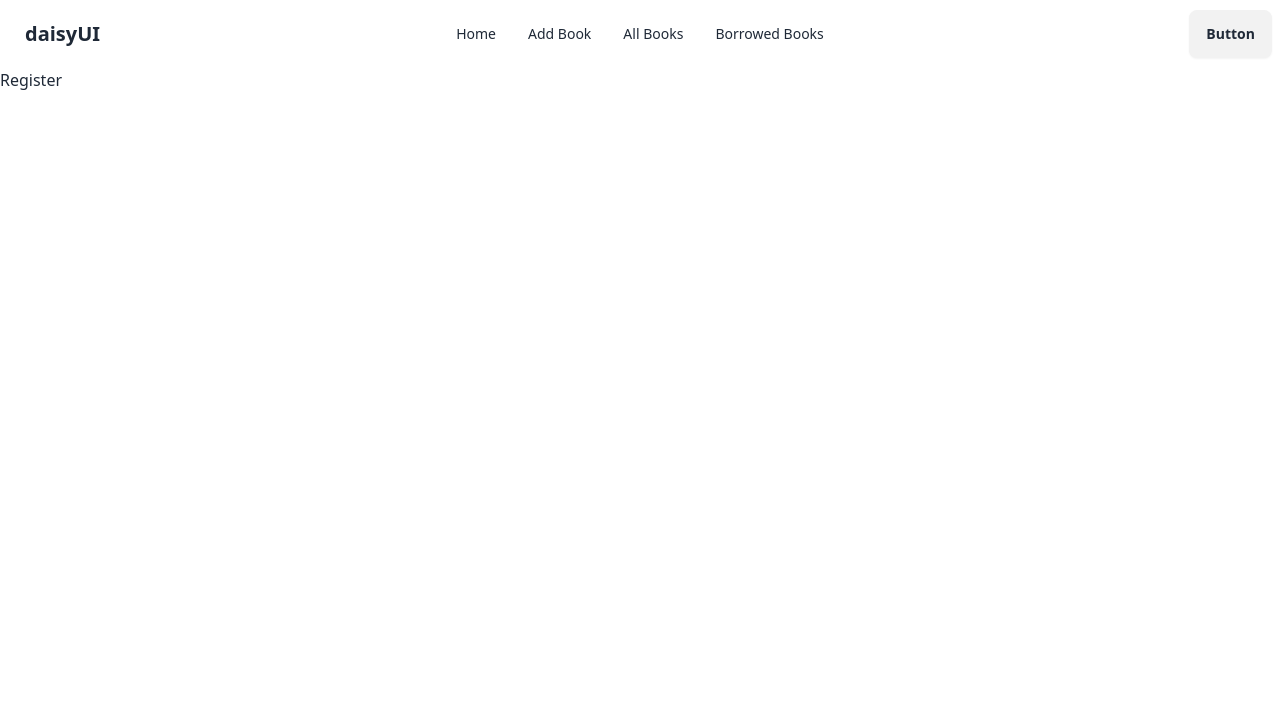
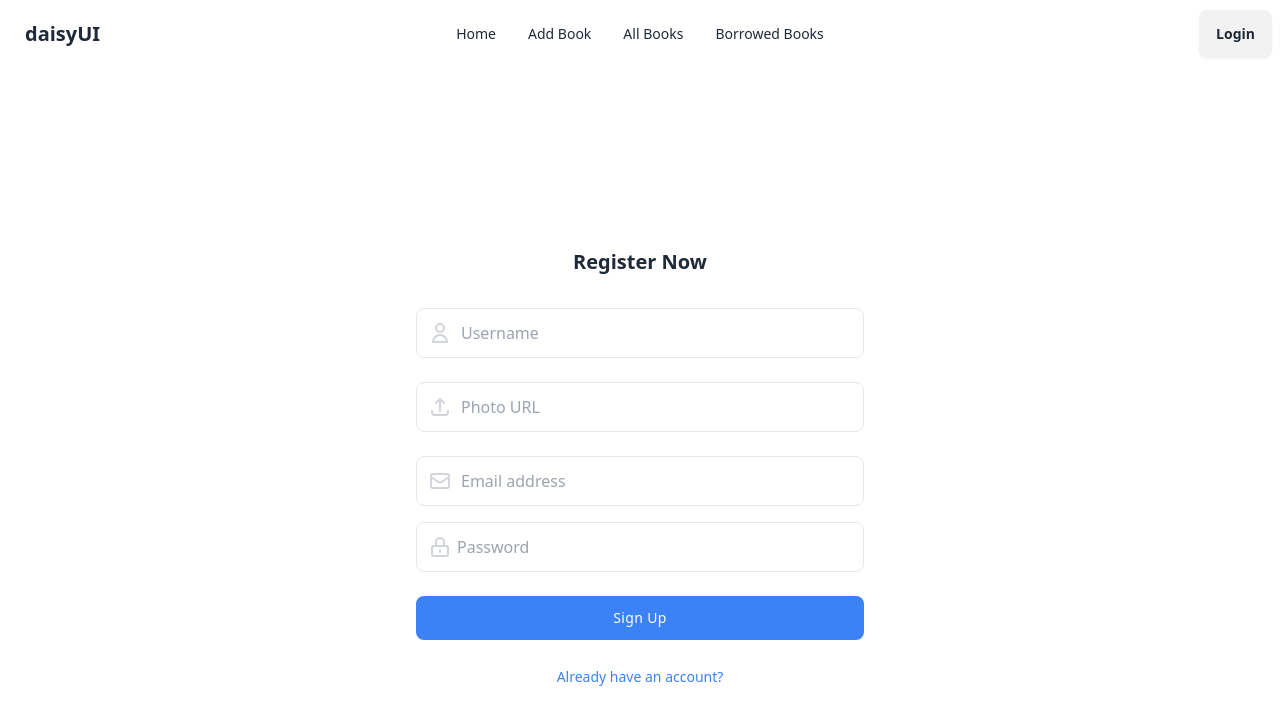
Before and after one commit to rjspyk5/wisdom-library-client, a React (Vite) app: page /register in a window 1280 px wide. Shown: the top 724 px of the page. Built offline with nearby package versions, Linux system fonts and the light colour scheme; no server answers.

Commit message:
create simple register form

```diff
--- a/src/Pages/Login.jsx
+++ b/src/Pages/Login.jsx
@@ -1,6 +1,5 @@
 import { Link, useLocation, useNavigate } from "react-router-dom";
 import { FcGoogle } from "react-icons/fc";
-import { FaGithub } from "react-icons/fa";
 import { useAuth } from "../Hooks/useAuth";
 import { useEffect } from "react";
 
@@ -8,7 +7,7 @@
   const { state } = useLocation();
   const navigate = useNavigate();
 
-  const { logIn, googleLogIn, githubLogin, user, loading } = useAuth();
+  const { logIn, googleLogIn, user, loading } = useAuth();
 
   useEffect(() => {
     if (user) {
@@ -36,13 +35,6 @@
       .catch((err) => console.log(err));
   };
 
-  const handleGithubLogin = () => {
-    githubLogin()
-      .then(() => {
-        navigate(state ? state : "/");
-      })
-      .catch((err) => console.log(err));
-  };
   if (user && loading) {
     return;
   }
@@ -100,9 +92,6 @@
               <button onClick={handleGoogleLogIn}>
                 <FcGoogle size={30} />{" "}
               </button>
-              <button onClick={handleGithubLogin}>
-                <FaGithub size={30} />
-              </button>
             </div>
           </div>
         </div>
--- a/src/Pages/Register.jsx
+++ b/src/Pages/Register.jsx
@@ -1,3 +1,129 @@
+import { Link } from "react-router-dom";
+
 export const Register = () => {
-  return <div>Register</div>;
+  return (
+    <div>
+      <section className="bg-white dark:bg-gray-900">
+        <div className="container flex items-center justify-center min-h-screen px-6 mx-auto">
+          <form className="w-full max-w-md">
+            <h1 className="text-xl font-bold text-center">Register Now</h1>
+            <div className="relative flex items-center mt-8">
+              <span className="absolute">
+                <svg
+                  xmlns="http://www.w3.org/2000/svg"
+                  className="w-6 h-6 mx-3 text-gray-300 dark:text-gray-500"
+                  fill="none"
+                  viewBox="0 0 24 24"
+                  stroke="currentColor"
+                  strokeWidth="2"
+                >
+                  <path
+                    strokeLinecap="round"
+                    strokeLinejoin="round"
+                    d="M16 7a4 4 0 11-8 0 4 4 0 018 0zM12 14a7 7 0 00-7 7h14a7 7 0 00-7-7z"
+                  />
+                </svg>
+              </span>
+
+              <input
+                type="text"
+                className="block w-full py-3 text-gray-700 bg-white border rounded-lg px-11 dark:bg-gray-900 dark:text-gray-300 dark:border-gray-600 focus:border-blue-400 dark:focus:border-blue-300 focus:ring-blue-300 focus:outline-none focus:ring focus:ring-opacity-40"
+                placeholder="Username"
+              />
+            </div>
+
+            <div className="relative flex items-center mt-6">
+              <span className="absolute">
+                <svg
+                  xmlns="http://www.w3.org/2000/svg"
+                  className="w-6 h-6 mx-3 text-gray-300 dark:text-gray-500"
+                  fill="none"
+                  viewBox="0 0 24 24"
+                  stroke="currentColor"
+                  strokeWidth="2"
+                >
+                  <path
+                    strokeLinecap="round"
+                    strokeLinejoin="round"
+                    d="M4 16v1a3 3 0 003 3h10a3 3 0 003-3v-1m-4-8l-4-4m0 0L8 8m4-4v12"
+                  />
+                </svg>
+              </span>
+
+              <input
+                type="text"
+                className="block w-full py-3 text-gray-700 bg-white border rounded-lg px-11 dark:bg-gray-900 dark:text-gray-300 dark:border-gray-600 focus:border-blue-400 dark:focus:border-blue-300 focus:ring-blue-300 focus:outline-none focus:ring focus:ring-opacity-40"
+                placeholder="Photo URL"
+              />
+            </div>
+
+            <div className="relative flex items-center mt-6">
+              <span className="absolute">
+                <svg
+                  xmlns="http://www.w3.org/2000/svg"
+                  className="w-6 h-6 mx-3 text-gray-300 dark:text-gray-500"
+                  fill="none"
+                  viewBox="0 0 24 24"
+                  stroke="currentColor"
+                  strokeWidth="2"
+                >
+                  <path
+                    strokeLinecap="round"
+                    strokeLinejoin="round"
+                    d="M3 8l7.89 5.26a2 2 0 002.22 0L21 8M5 19h14a2 2 0 002-2V7a2 2 0 00-2-2H5a2 2 0 00-2 2v10a2 2 0 002 2z"
+                  />
+                </svg>
+              </span>
+
+              <input
+                type="email"
+                className="block w-full py-3 text-gray-700 bg-white border rounded-lg px-11 dark:bg-gray-900 dark:text-gray-300 dark:border-gray-600 focus:border-blue-400 dark:focus:border-blue-300 focus:ring-blue-300 focus:outline-none focus:ring focus:ring-opacity-40"
+                placeholder="Email address"
+              />
+            </div>
+
+            <div className="relative flex items-center mt-4">
+              <span className="absolute">
+                <svg
+                  xmlns="http://www.w3.org/2000/svg"
+                  className="w-6 h-6 mx-3 text-gray-300 dark:text-gray-500"
+                  fill="none"
+                  viewBox="0 0 24 24"
+                  stroke="currentColor"
+                  strokeWidth="2"
+                >
+                  <path
+                    strokeLinecap="round"
+                    strokeLinejoin="round"
+                    d="M12 15v2m-6 4h12a2 2 0 002-2v-6a2 2 0 00-2-2H6a2 2 0 00-2 2v6a2 2 0 002 2zm10-10V7a4 4 0 00-8 0v4h8z"
+                  />
+                </svg>
+              </span>
+
+              <input
+                type="password"
+                className="block w-full px-10 py-3 text-gray-700 bg-white border rounded-lg dark:bg-gray-900 dark:text-gray-300 dark:border-gray-600 focus:border-blue-400 dark:focus:border-blue-300 focus:ring-blue-300 focus:outline-none focus:ring focus:ring-opacity-40"
+                placeholder="Password"
+              />
+            </div>
+
+            <div className="mt-6">
+              <button className="w-full px-6 py-3 text-sm font-medium tracking-wide text-white capitalize transition-colors duration-300 transform bg-blue-500 rounded-lg hover:bg-blue-400 focus:outline-none focus:ring focus:ring-blue-300 focus:ring-opacity-50">
+                Sign Up
+              </button>
+
+              <div className="mt-6 text-center ">
+                <Link
+                  to="/login"
+                  className="text-sm text-blue-500 hover:underline dark:text-blue-400"
+                >
+                  Already have an account?
+                </Link>
+              </div>
+            </div>
+          </form>
+        </div>
+      </section>
+    </div>
+  );
 };
--- a/src/Provider/AuthProvider.jsx
+++ b/src/Provider/AuthProvider.jsx
@@ -10,8 +10,9 @@
 } from "firebase/auth";
 import PropTypes from "prop-types";
 import { createContext, useEffect, useState } from "react";
+
+import { useAxiosSequre } from "../Hooks/useAxiosSecure";
 import { auth } from "../firebase.config";
-import { useAxiosSequre } from "../Hooks/useAxiosSecure";
 
 export const AuthContext = createContext(null);
 export const AuthProvider = ({ children }) => {
@@ -25,19 +26,19 @@
       const loggedUser = { email: userEmail };
       setuser(currentUser);
       setloading(false);
-      if (currentUser) {
-        axiosSequre
-          .post(`/jwt`, loggedUser)
-          .then((res) => {
-            console.log(res.data);
-          })
-          .catch((err) => console.log(err));
-      } else {
-        axiosSequre
-          .post(`/logout`, loggedUser)
-          .then((res) => console.log(res.data))
-          .catch((err) => console.log(err));
-      }
+      // if (currentUser) {
+      //   axiosSequre
+      //     .post(`/jwt`, loggedUser)
+      //     .then((res) => {
+      //       console.log(res.data);
+      //     })
+      //     .catch((err) => console.log(err));
+      // } else {
+      //   axiosSequre
+      //     .post(`/logout`, loggedUser)
+      //     .then((res) => console.log(res.data))
+      //     .catch((err) => console.log(err));
+      // }
     });
     return () => {
       return unsubscribe();
@@ -68,15 +69,9 @@
   };
 
   const googleProvider = new GoogleAuthProvider();
-  const githubLogin = () => {
+  const googleLogIn = () => {
     setloading(true);
     signInWithPopup(auth, googleProvider);
-  };
-
-  const githubProvider = new GithubAuthProvider();
-  const googleLogIn = () => {
-    setloading(true);
-    signInWithPopup(auth, githubProvider);
   };
 
   const data = {
@@ -86,7 +81,7 @@
     logIn,
     logOut,
     googleLogIn,
-    githubLogin,
+
     updateInfo,
   };
   return <AuthContext.Provider value={data}>{children}</AuthContext.Provider>;
--- a/src/Shared/Navbar.jsx
+++ b/src/Shared/Navbar.jsx
@@ -1,5 +1,5 @@
 import React from "react";
-import { NavLink } from "react-router-dom";
+import { Link, NavLink } from "react-router-dom";
 
 export const Navbar = () => {
   const menu = (
@@ -84,7 +84,9 @@
           <ul className="menu menu-horizontal px-1">{menu}</ul>
         </div>
         <div className="navbar-end">
-          <a className="btn">Button</a>
+          <Link to="/login" className="btn">
+            Login
+          </Link>
         </div>
       </div>
     </div>
```
